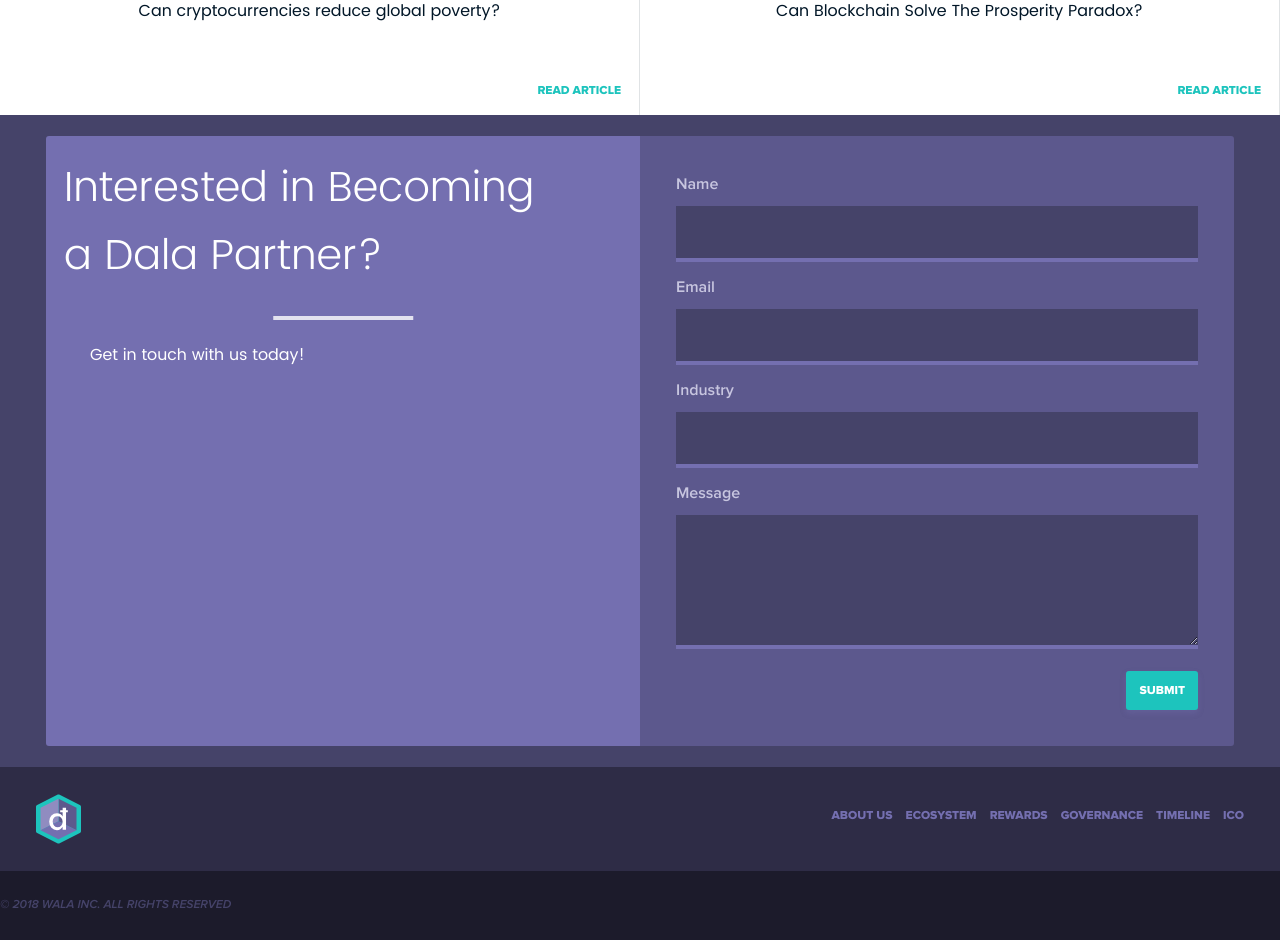
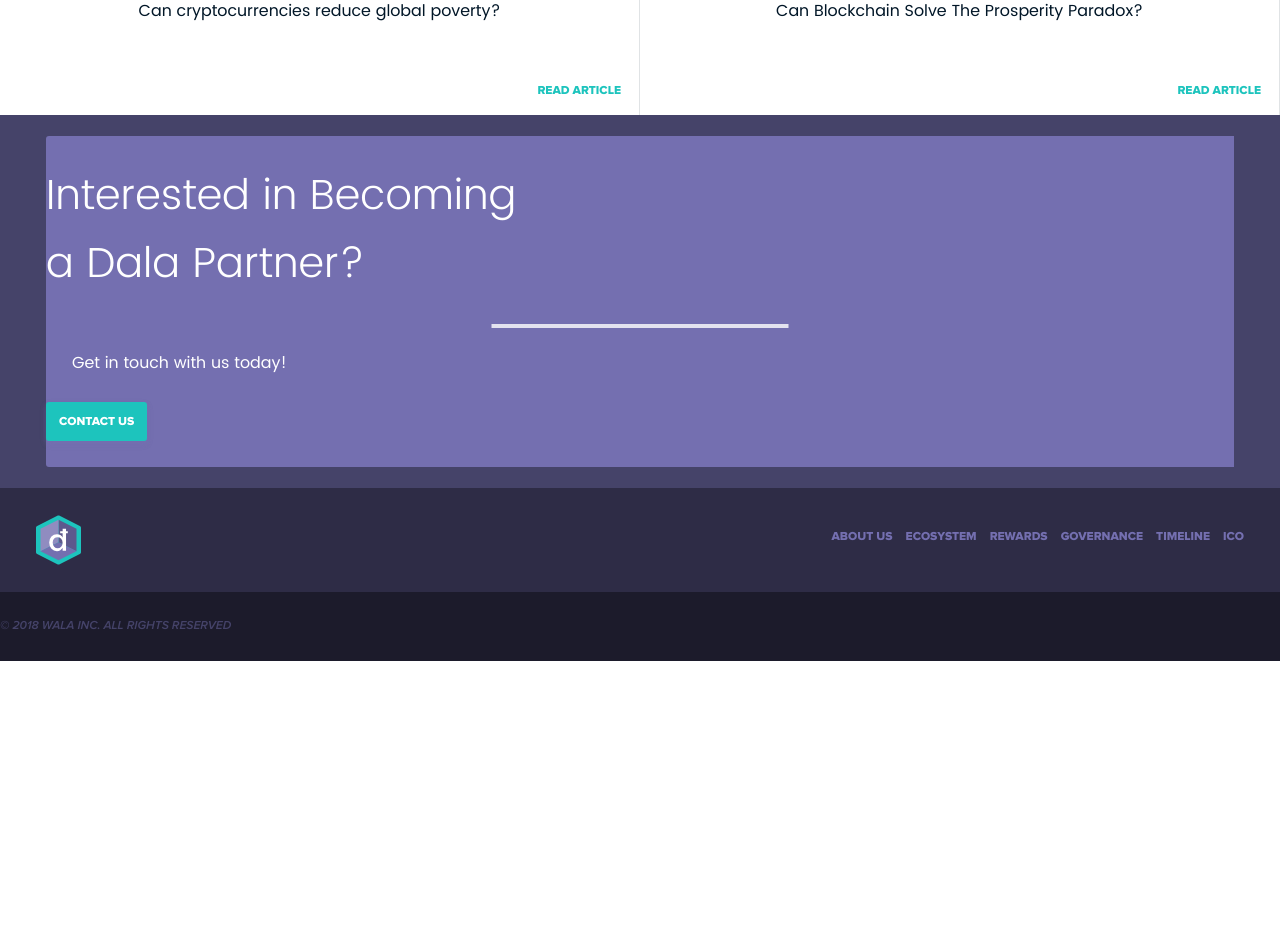
Before and after one commit to GetDala/dala-org-website, a React (Create React App) app: page / in a window 1280 px wide. Shown: the part 5700-6640 px from the top of the page. After the commit the page ends 6361 px from the top, so only its background shows below. Built offline with nearby package versions, Linux system fonts and the light colour scheme.

Commit message:
contact tweaks

```diff
--- a/src/components/BecomePartners/BecomePartners.js
+++ b/src/components/BecomePartners/BecomePartners.js
@@ -14,29 +14,15 @@
       <section id="BecomePartners" name="pageBecomePartners">
        <div className="container">
          <div className="columns is-desktop">
-           <div className="column is-half-desktop partners-content has-text-centered is-flex-desktop">
+           <div className="column partners-content has-text-centered is-flex-desktop">
              <h1>Interested in Becoming<br />a Dala Partner?</h1>
              <p>Get in touch with us today!</p>
-           </div>
-           <div className="column is-half-desktop partners-form">
-             <div className="input-wrapper">
-               <label>Name</label>
-               <input type="text" />
-             </div>
-             <div className="input-wrapper">
-               <label>Email</label>
-               <input type="text" />
-             </div>
-             <div className="input-wrapper">
-               <label>Industry</label>
-               <input type="text" />
-             </div>
-             <div className="input-wrapper">
-               <label>Message</label>
-               <textarea rows={4}></textarea>
-             </div>
-             <div className="button-wrapper">
-               <CallToAction variation="button" label="Submit" onClick={() => {}} />
+             <div className="call-to-action-wrapper">
+               <CallToAction
+                 variation={'mail'}
+                 destination={'info@getwala.com'}
+                 label={'Contact Us'}
+               />
              </div>
            </div>
          </div>
--- a/src/components/BecomePartners/BecomePartners.scss
+++ b/src/components/BecomePartners/BecomePartners.scss
@@ -12,6 +12,7 @@
     color: white;
     flex-direction: column;
     justify-content: center;
+    padding: gridbase-multiplier(2) 0;
 
     h1 {
       @include banner;
@@ -34,53 +35,4 @@
       background: $color-scampipurple-tint4;
     }
   }
-  .partners-form {
-    background: $color-scampipurple-shade1;
-    border-top-right-radius: 3px;
-    border-bottom-right-radius: 3px;
-    padding-top: 36px;
-    padding-bottom: 36px;
-
-    .input-wrapper {
-      margin-bottom: gridbase-multiplier(1);
-      padding: 0 18px;
-
-      label {
-        @include subheadline-one;
-
-        color: $color-scampipurple-tint3;
-        display: block;
-        margin-bottom: 8px;
-      }
-
-      input, textarea {
-        @include subheadline-one;
-        @include transition($prop: all, $time: 0.2s);
-
-        color: $color-walateal-tint4;
-        width: 100%;
-        background: $color-scampipurple-shade2;
-        border: none;
-        padding: gridbase-multiplier(1);
-        border-bottom: 4px solid $color-scampipurple-base;
-        outline: none;
-      }
-      input:focus, textarea:focus {
-        background: $color-scampipurple-shade3;
-      }
-
-      @media screen and (max-width: $desktop) {
-        padding: 0 18px;
-      }
-    }
-
-    .button-wrapper {
-      text-align: right;
-      padding: 0 18px;
-
-      @media screen and (max-width: $desktop) {
-        padding: 0 18px;
-      }
-    }
-  }
 }
--- a/src/components/CallToAction/CallToAction.js
+++ b/src/components/CallToAction/CallToAction.js
@@ -16,6 +16,27 @@
       case 'anchor':
         return (
           <a href={this.props.destination} className={["call-to-action-btn", this.props.helperClasses].join(' ')} target="_blank" rel="noopener noreferrer">
+            {label}
+          </a>
+        );
+        break;
+      case 'mail':
+        let coded = "lMnK@wMunFK8MDDMKKt.ktl";
+        let key = "1DtzZ8TGBuhRjJMKWI4gkUF2qidfOyPmSN7X30Vpso6xvErLnwQCbalA95HcYe";
+        let shift = coded.length;
+        let link = this.props.destination;
+        for (let i=0; i<coded.length; i++) {
+          if (key.indexOf(coded.charAt(i))==-1) {
+            let ltr = coded.charAt(i);
+            link += (ltr)
+          }
+          else {
+            let ltr = (key.indexOf(coded.charAt(i))-shift+key.length) % key.length;
+            link += (key.charAt(ltr));
+          }
+        }
+        return (
+          <a href={'mailto:' + link} className={["call-to-action-btn", this.props.helperClasses].join(' ')} rel="noopener noreferrer">
             {label}
           </a>
         );
```
